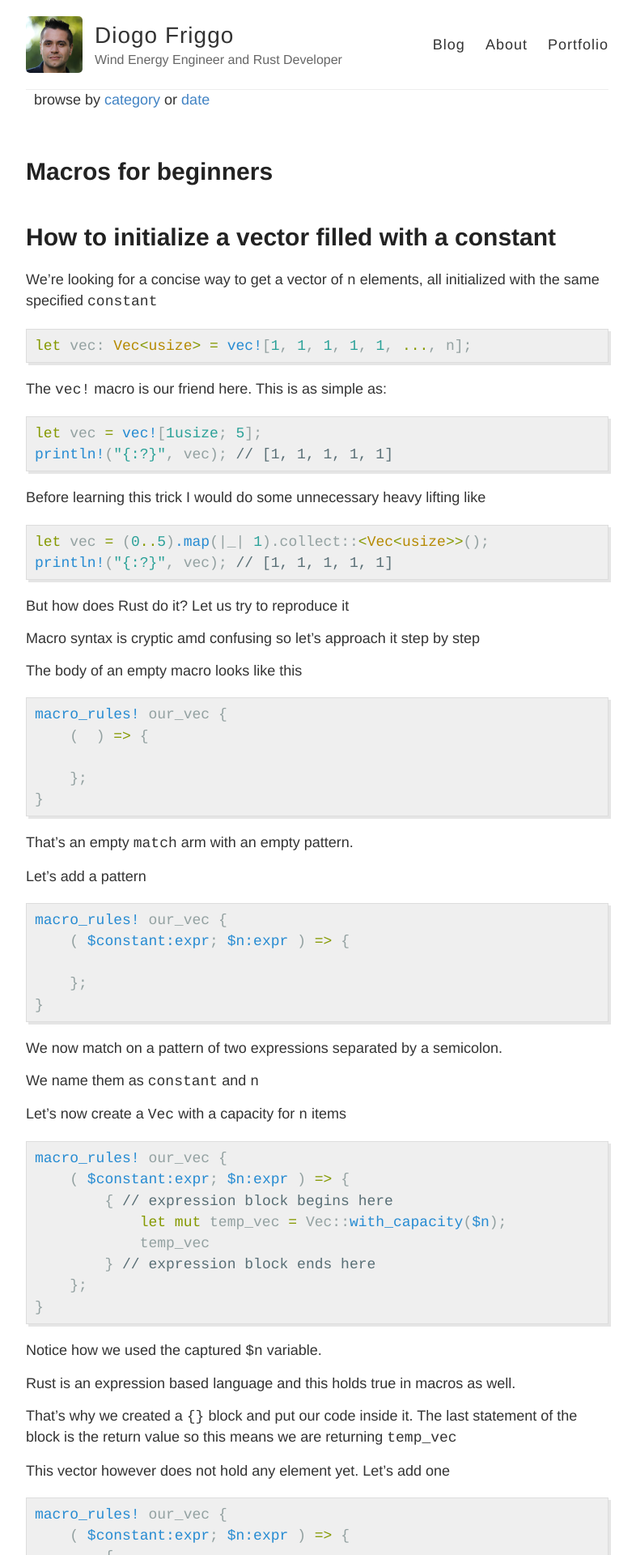
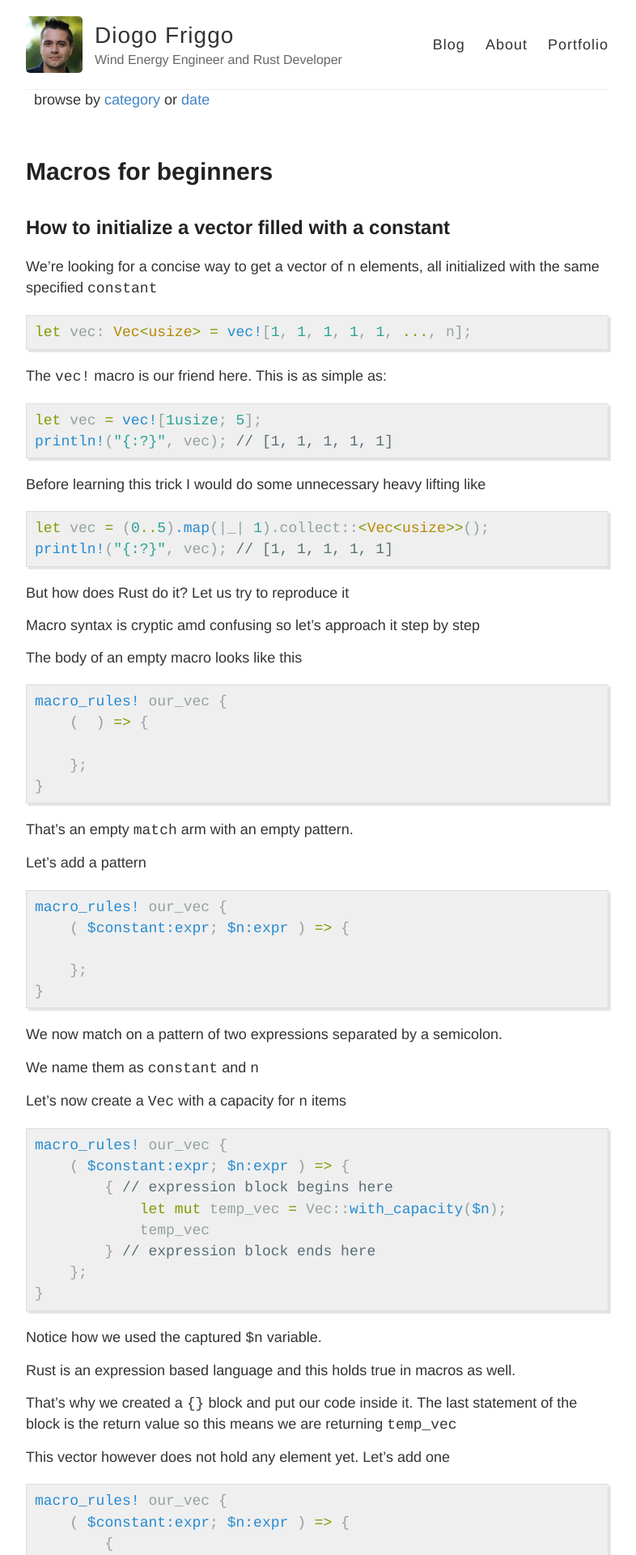
Before and after one commit to diogofriggo/diogofriggo.github.io, a Jekyll site: the page built from _posts/2022-05-11-macros-for-beginners.md, in a window 1280 px wide. Shown: the top 1920 px of the page at 81% size, without its empty margins (248-1034 px from the left). Built offline with Jekyll 4.4.1, drawn with Linux system fonts in a browser that asks for light colours; comment, search, counter and statistics services are not loaded.

```diff
--- a/_posts/2022-05-11-macros-for-beginners.md
+++ b/_posts/2022-05-11-macros-for-beginners.md
@@ -5,7 +5,7 @@ date: 2022-05-11 10:41:00 -0300
 categories: [macros]
 ---
 
-# How to initialize a vector filled with a constant
+## How to initialize a vector filled with a constant
 
 We're looking for a concise way to get a vector of `n` elements, all initialized with the same specified `constant`
 
```
